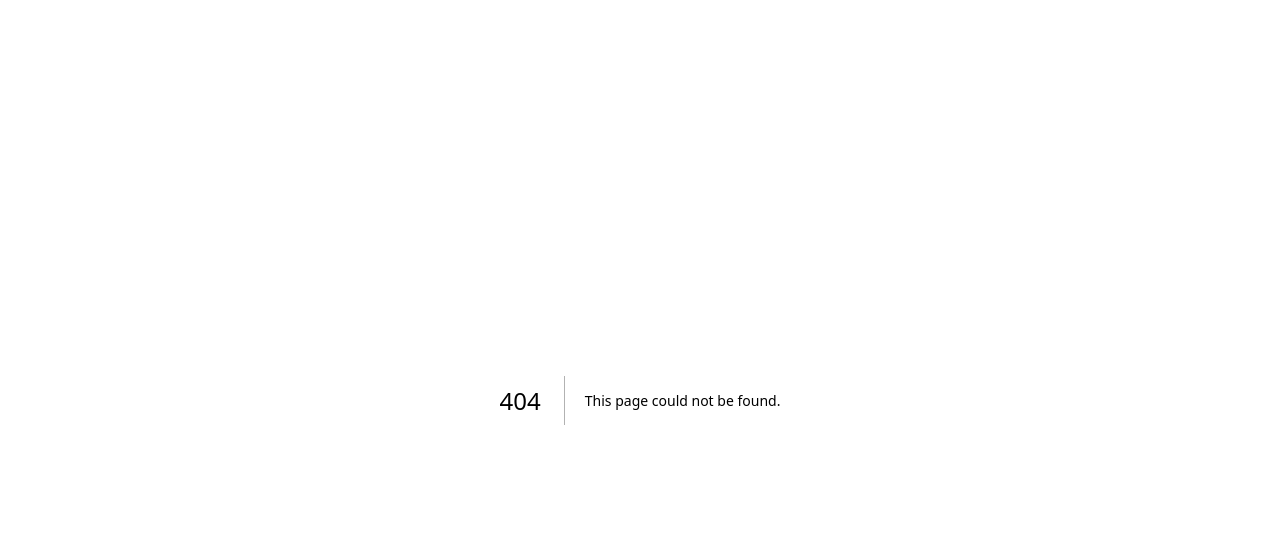
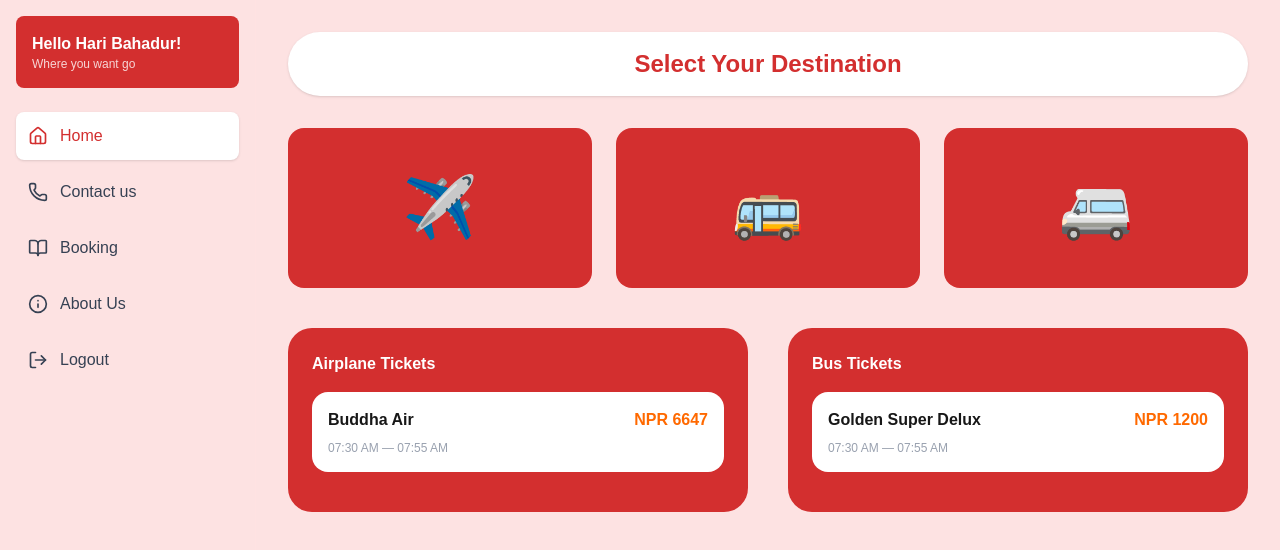
Before and after one commit to Rikchhen/NextDestination_web_Frontend, a Next.js app: page /auth/dashboard in a window 1280 px wide. Before the commit this address had no page. Shown: the top 550 px of the page. Built offline with nearby package versions, Linux system fonts and the light colour scheme.

Commit message:
dashboard added

```diff
--- /dev/null
+++ b/app/auth/dashboard/page.tsx
@@ -0,0 +1,42 @@
+import Sidebar from "@/app/public/_components/sidebar";
+
+export default function DashboardPage() {
+  return (
+    <div className="flex min-h-screen bg-[#FDE2E2]">
+      <Sidebar />
+      <main className="flex-1 p-8">
+        <div className="max-w-6xl mx-auto">
+          <div className="bg-white rounded-full py-4 px-10 shadow-sm mb-8 text-center">
+            <h1 className="text-2xl font-bold text-[#D32F2F]">Select Your Destination</h1>
+          </div>
+          <div className="grid grid-cols-3 gap-6 mb-10">
+            {['✈️', '🚌', '🚐'].map((icon, i) => (
+              <div key={i} className="bg-[#D32F2F] rounded-2xl h-40 flex items-center justify-center hover:scale-105 transition cursor-pointer">
+                 <span className="text-white text-6xl">{icon}</span>
+              </div>
+            ))}
+          </div>
+          <div className="grid grid-cols-1 md:grid-cols-2 gap-10">
+            <TicketSection title="Airplane Tickets" />
+            <TicketSection title="Bus Tickets" isBus />
+          </div>
+        </div>
+      </main>
+    </div>
+  );
+}
+
+function TicketSection({ title, isBus }: any) {
+  return (
+    <div className="bg-[#D32F2F] p-6 rounded-3xl">
+      <h2 className="text-white font-bold mb-4">{title}</h2>
+      <div className="bg-white rounded-2xl p-4 mb-4">
+        <div className="flex justify-between font-bold">
+          <span>{isBus ? "Golden Super Delux" : "Buddha Air"}</span>
+          <span className="text-orange-500">NPR {isBus ? "1200" : "6647"}</span>
+        </div>
+        <p className="text-xs text-gray-400 mt-2 font-medium">07:30 AM — 07:55 AM</p>
+      </div>
+    </div>
+  );
+}
```
